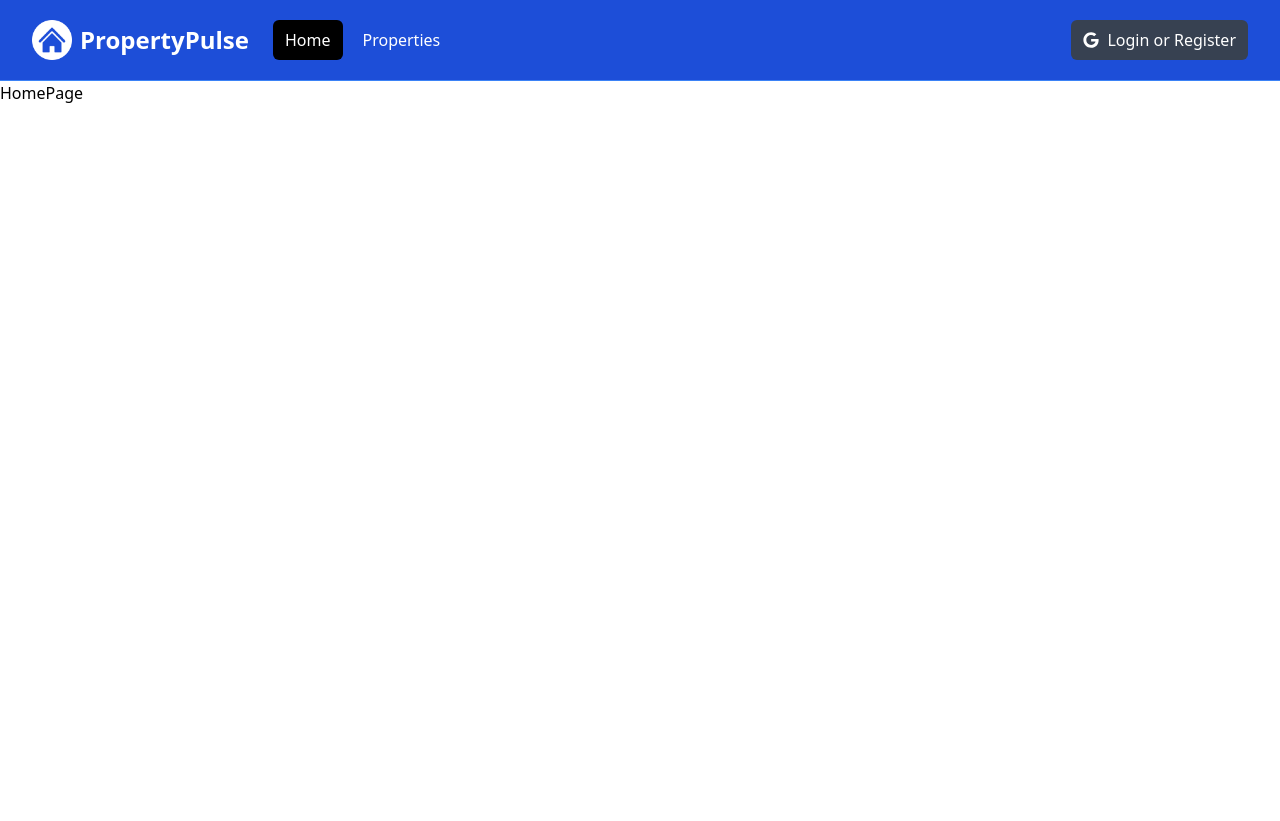
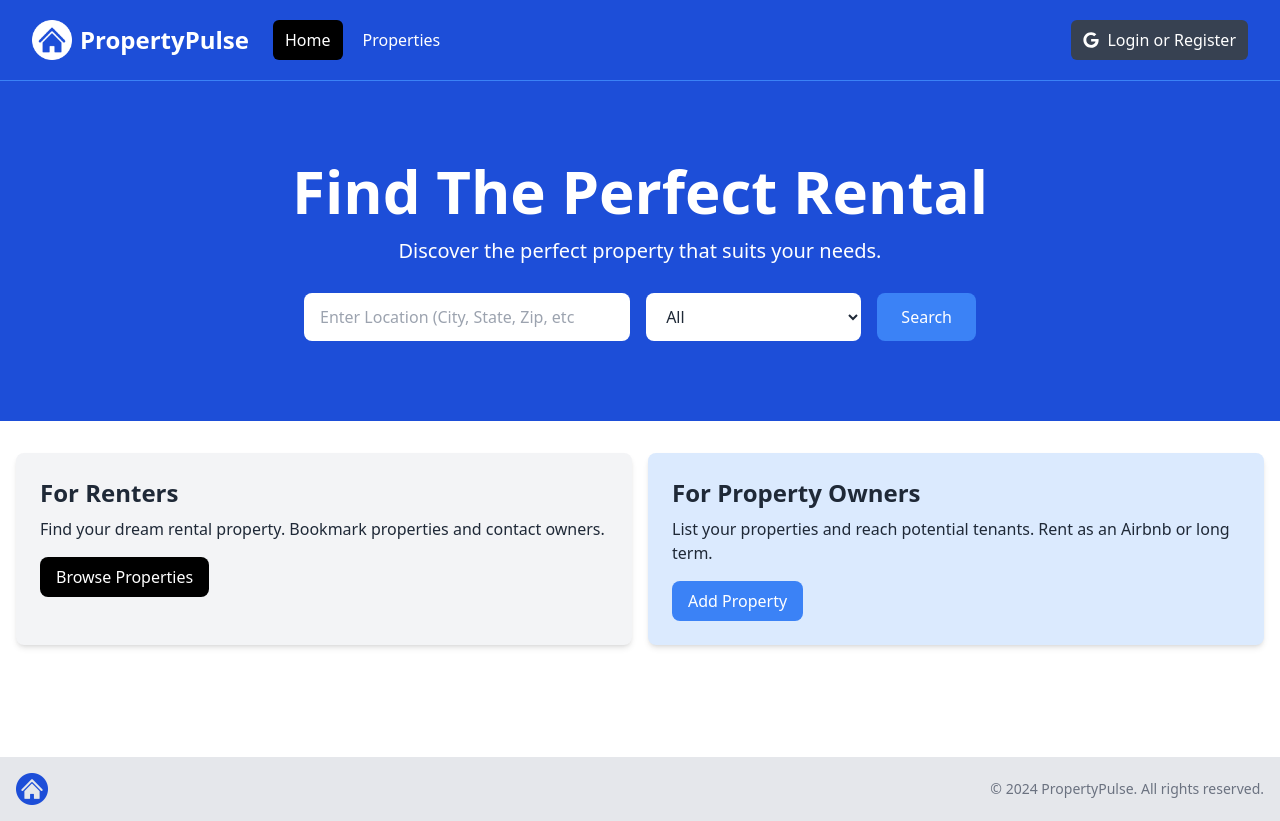
Before and after one commit to JaredKMonk/property-pulse, a Next.js app: page / in a window 1280 px wide. Before the commit the page ends 800 px from the top, so only its background shows below. Built offline with nearby package versions, Linux system fonts and the light colour scheme.

Commit message:
added new components to layout and home page

```diff
--- a/app/layout.tsx
+++ b/app/layout.tsx
@@ -1,5 +1,6 @@
 import React, { ReactNode } from "react";
 import Navbar from "@/components/Navbar/Navbar";
+import Footer from "@/components/Footer";
 
 import "@/assets/styles/globals.css";
 
@@ -19,6 +20,7 @@ const MainLayout = ({ children }: Props) => {
       <body>
         <Navbar />
         <div>{children}</div>
+        <Footer />
       </body>
     </html>
   );
--- a/app/page.tsx
+++ b/app/page.tsx
@@ -1,9 +1,16 @@
 import React from "react";
+import Hero from "@/components/Hero";
+import Infoboxes from "@/components/Infoboxes";
 
 type Props = {};
 
 const HomePage = (props: Props) => {
-  return <div>HomePage</div>;
+  return (
+    <>
+      <Hero />
+      <Infoboxes />
+    </>
+  );
 };
 
 export default HomePage;
```
